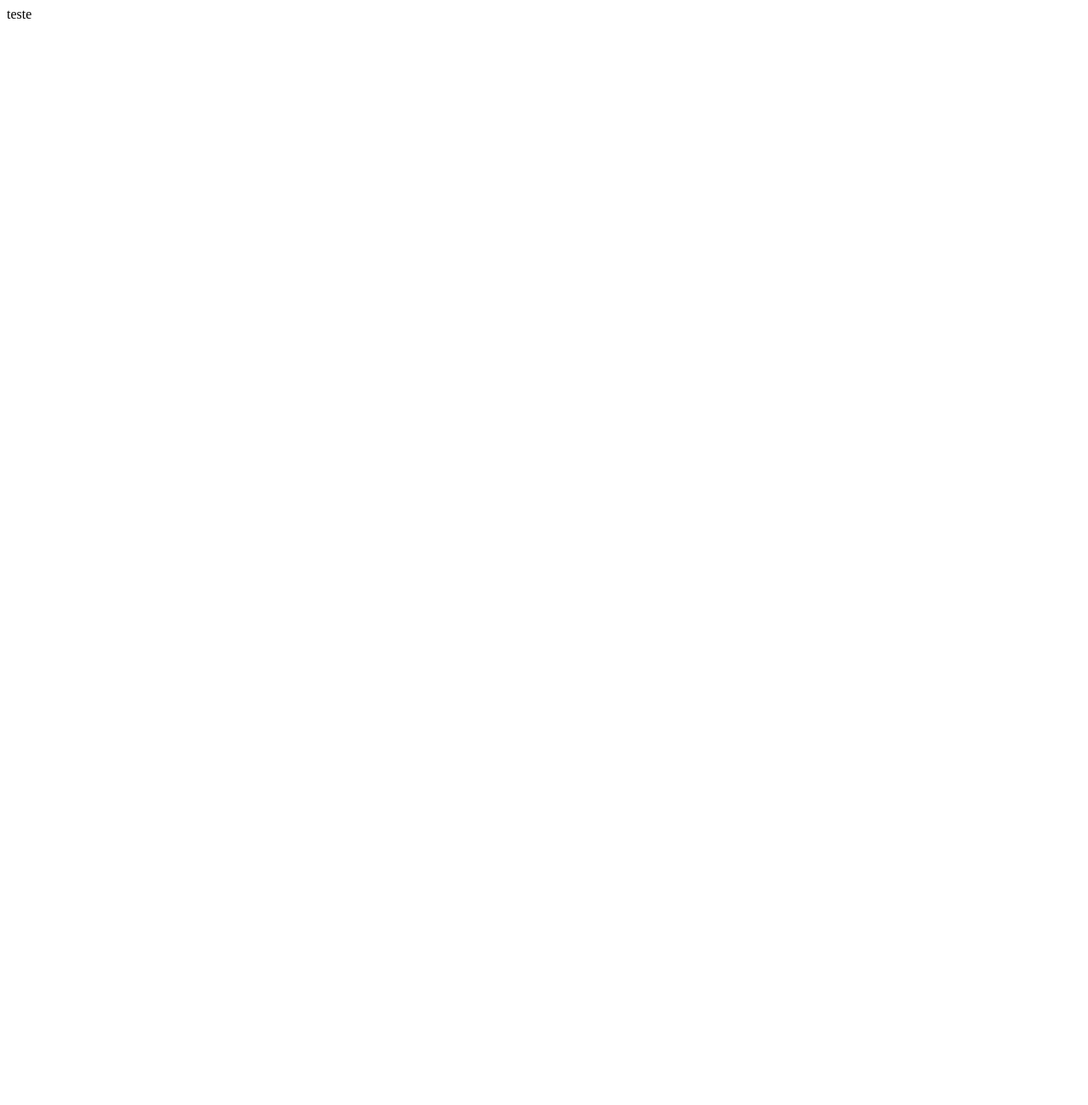
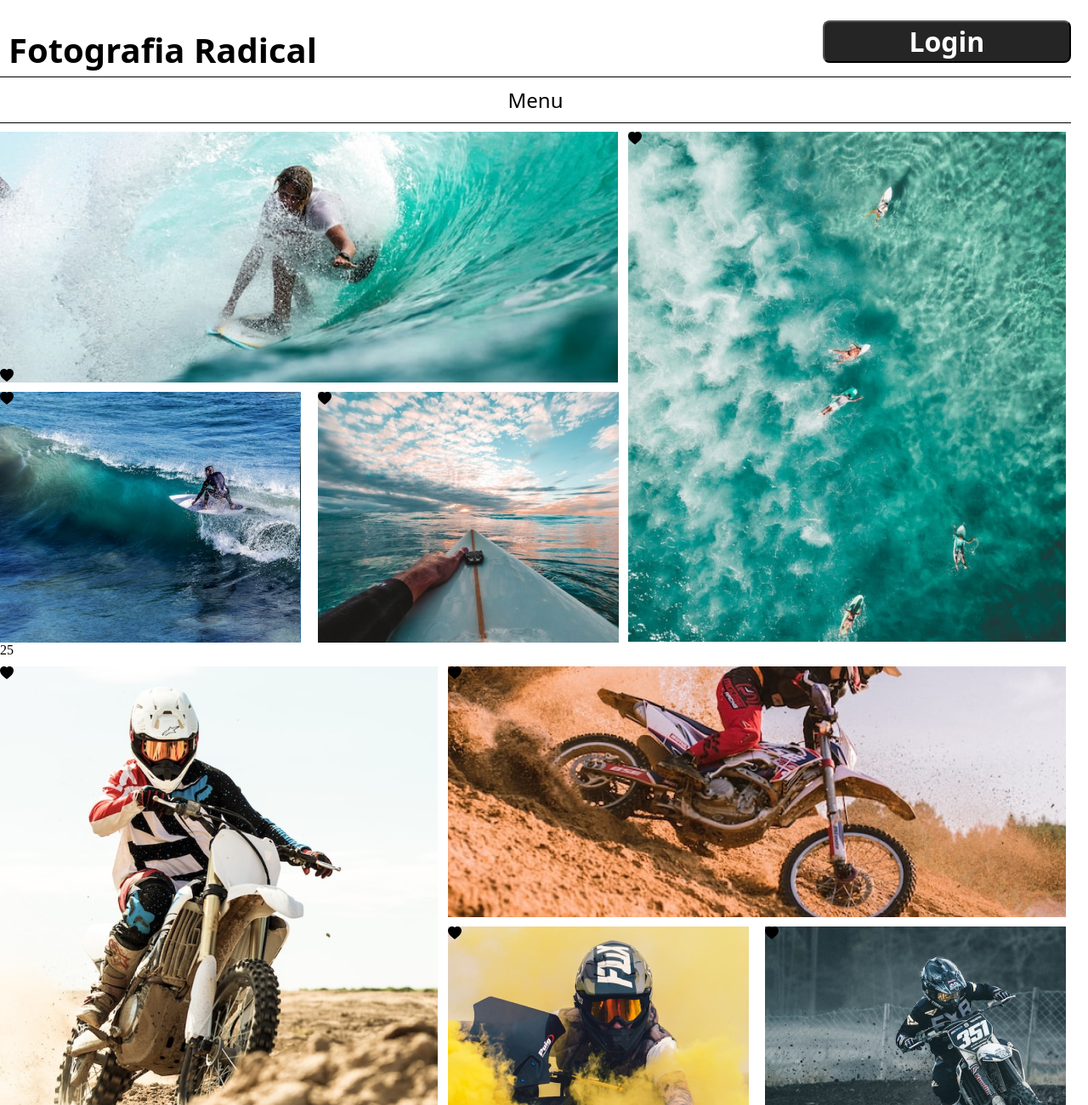
Before and after one commit to Elliasx/atividadeAvaliativa04, a plain HTML site: page index.html in a window 1280 px wide. Shown: the top 1300 px of the page at 85% size. Before the commit the page ends 800 px from the top, so only its background shows below. Drawn offline with Linux system fonts and the light colour scheme.

Commit message:
main sendo concluido

```diff
--- /dev/null
+++ b/css/style.css
@@ -0,0 +1,164 @@
+*{
+    margin: 0;
+    padding: 0;
+    box-sizing: border-box;
+}
+body{
+    display: flex;
+    justify-content: center;
+
+    background-color: #f5f5f5;
+}
+.container{
+    height: 1603px;
+    width: 1280px;
+
+    background-color: #fff;
+}
+.header{
+    height: 50px;
+    width: 1260px;
+    margin: 24px 0 16px 0;
+
+    display: flex;
+    justify-content: space-between;
+}
+.titulo{
+    margin: 10px;
+
+    font-family: system-ui, -apple-system, BlinkMacSystemFont, 'Segoe UI', Roboto, Oxygen, Ubuntu, Cantarell, 'Open Sans', 'Helvetica Neue', sans-serif;
+    font-style: normal;
+    font-weight: bold;
+    font-size: 40px;
+    line-height: 125.9%;
+}
+.botao-login{
+    height: 50px;
+    width: 292.32px;
+    border-radius: 8px;
+
+    background-color: #252525;
+    color: #fff;
+    font-family: system-ui, -apple-system, BlinkMacSystemFont, 'Segoe UI', Roboto, Oxygen, Ubuntu, Cantarell, 'Open Sans', 'Helvetica Neue', sans-serif;
+    font-style: normal;
+    font-weight: bold;
+    font-size: 32px;
+    line-height: 125.9%;
+}
+.nav{
+    height: 55px;
+    width: 1260px;
+}
+.navbar-list{
+    height: 55px;
+    width: 1260px;
+    list-style: none;
+    border-top: 1px solid black;
+    border-bottom: 1px solid black;
+
+    display: flex;
+    justify-content: center;
+    align-items: center;
+}
+.navbar-link{
+    text-decoration: none;
+    color: #000;
+
+    font-family: system-ui, -apple-system, BlinkMacSystemFont, 'Segoe UI', Roboto, Oxygen, Ubuntu, Cantarell, 'Open Sans', 'Helvetica Neue', sans-serif;
+    font-style: normal;
+    font-weight: 400;
+    font-size: 24px;
+    line-height: 125.9%;
+}
+.main{
+    height: 1210px;
+    width: 1260px;
+    margin-top: 10px;
+}
+.imgs-surf{
+    display: grid;
+    grid-template-areas:
+        'foto1 foto1 foto2'
+        'foto3 foto4 foto2'
+    ;
+}
+.div-img-surf1{
+    background-image: url(../assets/img/Foto01.png);
+    height: 295px;
+    width: 727px;
+
+    grid-area: foto1;
+
+    display: flex;
+    flex-direction: column;
+    justify-content: flex-end;
+}
+.div-img-surf2{
+    background-image: url(../assets/img/Foto02.png);
+    height: 600px;
+    width: 515px;
+
+    grid-area: foto2;
+}
+.div-img-surf3{
+    background-image: url(../assets/img/Foto03.png);
+    height: 295px;
+    width: 354px;
+
+    grid-area: foto3;
+
+    margin-right: 0.5rem;
+    margin-top: 0.7rem;
+}
+.div-img-surf4{
+    background-image: url(../assets/img/Foto04.png);
+    height: 295px;
+    width: 354px;
+
+    grid-area: foto4;
+
+    margin-top: 0.7rem;
+}
+.imgs-trilha{
+    display: grid;
+    grid-template-areas:
+        'foto1 foto2 foto2'
+        'foto1 foto3 foto4'
+    ;
+    margin-top: 10px;
+}
+.div-img-trilha1{
+    background-image: url(../assets/img/Foto05.png);
+    height: 600px;
+    width: 515px;
+
+    grid-area: foto1;
+
+    margin-right: 0.6rem;
+}
+.div-img-trilha2{
+    background-image: url(../assets/img/Foto06.png);
+    height: 295px;
+    width: 727px;
+
+    grid-area: foto2;
+}
+.div-img-trilha3{
+    background-image: url(../assets/img/Foto07.png);
+    height: 295px;
+    width: 354px;
+
+    grid-area: foto3;
+
+    margin-right: 0.8rem;
+    margin-top: 0.7rem;
+}
+.div-img-trilha4{
+    background-image: url(../assets/img/Foto08.png);
+    height: 295px;
+    width: 354px;
+
+    grid-area: foto4;
+
+    margin-top: 0.7rem;
+}
--- a/index.html
+++ b/index.html
@@ -1 +1,80 @@
-teste
+<!DOCTYPE html>
+<html lang="pt-br">
+<head>
+    <meta charset="UTF-8">
+    <meta http-equiv="X-UA-Compatible" content="IE=edge">
+    <meta name="viewport" content="width=device-width, initial-scale=1.0">
+    <link rel="stylesheet" href="css/style.css">
+    <title>Atividade Avaliativa 04</title>
+</head>
+<body>
+    <div class="container">
+        <header class="header">
+            <h1 class="titulo">Fotografia Radical</h1>
+            <button type="submit" class="botao-login">Login</button>
+        </header>
+
+        <nav class="nav">
+            <ul class="navbar-list">
+                <li><a href="#" class="navbar-link">Menu</a></li>
+            </ul>
+        </nav>
+
+        <main class="main">
+            <section class="imgs-surf">
+                <div class="div-img-surf1">
+                    <svg xmlns="http://www.w3.org/2000/svg" width="16" height="16" fill="currentColor" class="bi bi-heart-fill" viewBox="0 0 16 16">
+                        <path fill-rule="evenodd" d="M8 1.314C12.438-3.248 23.534 4.735 8 15-7.534 4.736 3.562-3.248 8 1.314z"/>
+                      </svg>
+                </div>
+
+                <p>25</p>
+
+                <div class="div-img-surf2">
+                    <svg xmlns="http://www.w3.org/2000/svg" width="16" height="16" fill="currentColor" class="bi bi-heart-fill" viewBox="0 0 16 16">
+                        <path fill-rule="evenodd" d="M8 1.314C12.438-3.248 23.534 4.735 8 15-7.534 4.736 3.562-3.248 8 1.314z"/>
+                      </svg>
+                </div>
+
+                <div class="div-img-surf3">
+                    <svg xmlns="http://www.w3.org/2000/svg" width="16" height="16" fill="currentColor" class="bi bi-heart-fill" viewBox="0 0 16 16">
+                        <path fill-rule="evenodd" d="M8 1.314C12.438-3.248 23.534 4.735 8 15-7.534 4.736 3.562-3.248 8 1.314z"/>
+                      </svg>
+                </div>
+
+                <div class="div-img-surf4">
+                    <svg xmlns="http://www.w3.org/2000/svg" width="16" height="16" fill="currentColor" class="bi bi-heart-fill" viewBox="0 0 16 16">
+                        <path fill-rule="evenodd" d="M8 1.314C12.438-3.248 23.534 4.735 8 15-7.534 4.736 3.562-3.248 8 1.314z"/>
+                      </svg>
+                </div>
+            </section>
+
+            <section class="imgs-trilha">
+                <div class="div-img-trilha1">
+                    <svg xmlns="http://www.w3.org/2000/svg" width="16" height="16" fill="currentColor" class="bi bi-heart-fill" viewBox="0 0 16 16">
+                        <path fill-rule="evenodd" d="M8 1.314C12.438-3.248 23.534 4.735 8 15-7.534 4.736 3.562-3.248 8 1.314z"/>
+                      </svg>
+                </div>
+
+                <div class="div-img-trilha2">
+                    <svg xmlns="http://www.w3.org/2000/svg" width="16" height="16" fill="currentColor" class="bi bi-heart-fill" viewBox="0 0 16 16">
+                        <path fill-rule="evenodd" d="M8 1.314C12.438-3.248 23.534 4.735 8 15-7.534 4.736 3.562-3.248 8 1.314z"/>
+                      </svg>
+                </div>
+
+                <div class="div-img-trilha3">
+                    <svg xmlns="http://www.w3.org/2000/svg" width="16" height="16" fill="currentColor" class="bi bi-heart-fill" viewBox="0 0 16 16">
+                        <path fill-rule="evenodd" d="M8 1.314C12.438-3.248 23.534 4.735 8 15-7.534 4.736 3.562-3.248 8 1.314z"/>
+                      </svg>
+                </div>
+
+                <div class="div-img-trilha4">
+                    <svg xmlns="http://www.w3.org/2000/svg" width="16" height="16" fill="currentColor" class="bi bi-heart-fill" viewBox="0 0 16 16">
+                        <path fill-rule="evenodd" d="M8 1.314C12.438-3.248 23.534 4.735 8 15-7.534 4.736 3.562-3.248 8 1.314z"/>
+                      </svg>
+                </div>
+            </section>
+        </main>
+    </div>
+</body>
+</html>
```
Also changed, not shown: assets/img/Foto01.png (added), assets/img/Foto02.png (added), assets/img/Foto03.png (added), assets/img/Foto04.png (added), assets/img/Foto05.png (added), assets/img/Foto06.png (added), assets/img/Foto07.png (added), assets/img/Foto08.png (added).
